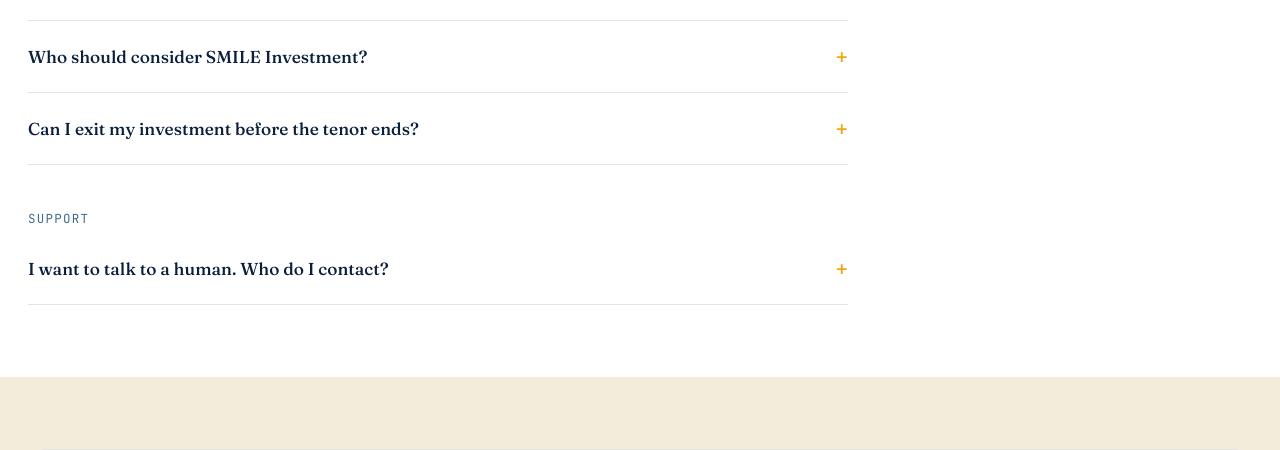
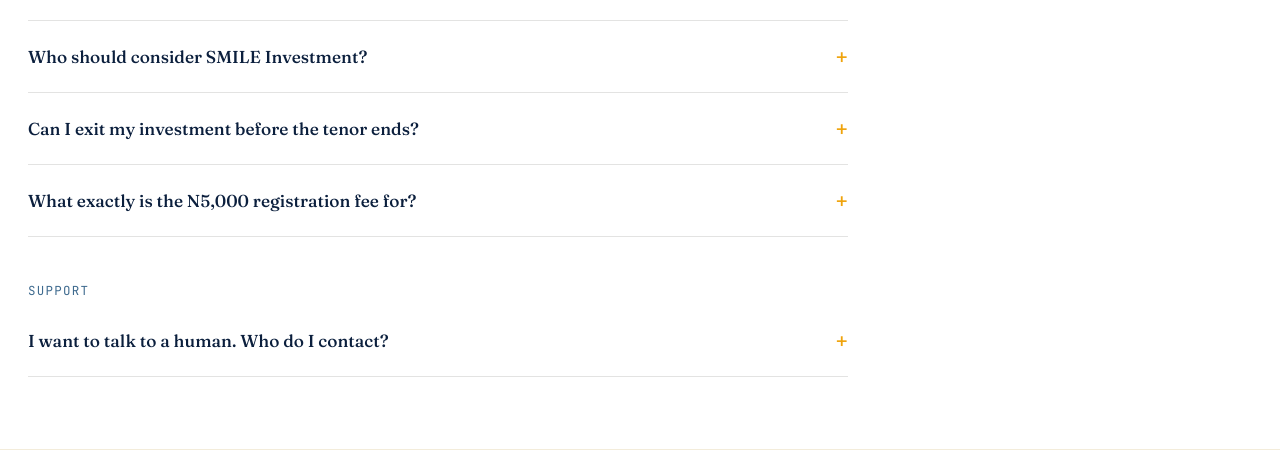
Before and after one commit to tuna204/smile-microfinance-system, a Flask app: page /faq in a window 1280 px wide. Shown: the part 2120-2570 px from the top of the page. Run offline with Flask 3, Linux system fonts and the light colour scheme.

Commit message:
Add FAQ item about N5,000 registration fee

```diff
--- a/templates/public/faq.html
+++ b/templates/public/faq.html
@@ -78,6 +78,7 @@
       <div class="faq-item"><button class="faq-q"><span>Can I reinvest after my tenor ends?</span><span class="plus">+</span></button><div class="faq-a"><p>Yes. Many investors reinvest their principal, sometimes with their returns, when one tenor matures.</p></div></div>
       <div class="faq-item"><button class="faq-q"><span>Who should consider SMILE Investment?</span><span class="plus">+</span></button><div class="faq-a"><p>All could consider it - it's an opportunity for wealth creation.</p></div></div>
       <div class="faq-item"><button class="faq-q"><span>Can I exit my investment before the tenor ends?</span><span class="plus">+</span></button><div class="faq-a"><p>No. The tenor has to be completed. Fixed-tenor products do not allow early withdrawal.</p></div></div>
+      <div class="faq-item"><button class="faq-q"><span>What exactly is the N5,000 registration fee for?</span><span class="plus">+</span></button><div class="faq-a"><p>It is an administrative fee</p></div></div>
 
       <p class="faq-cat">Support</p>
       <div class="faq-item">
```
